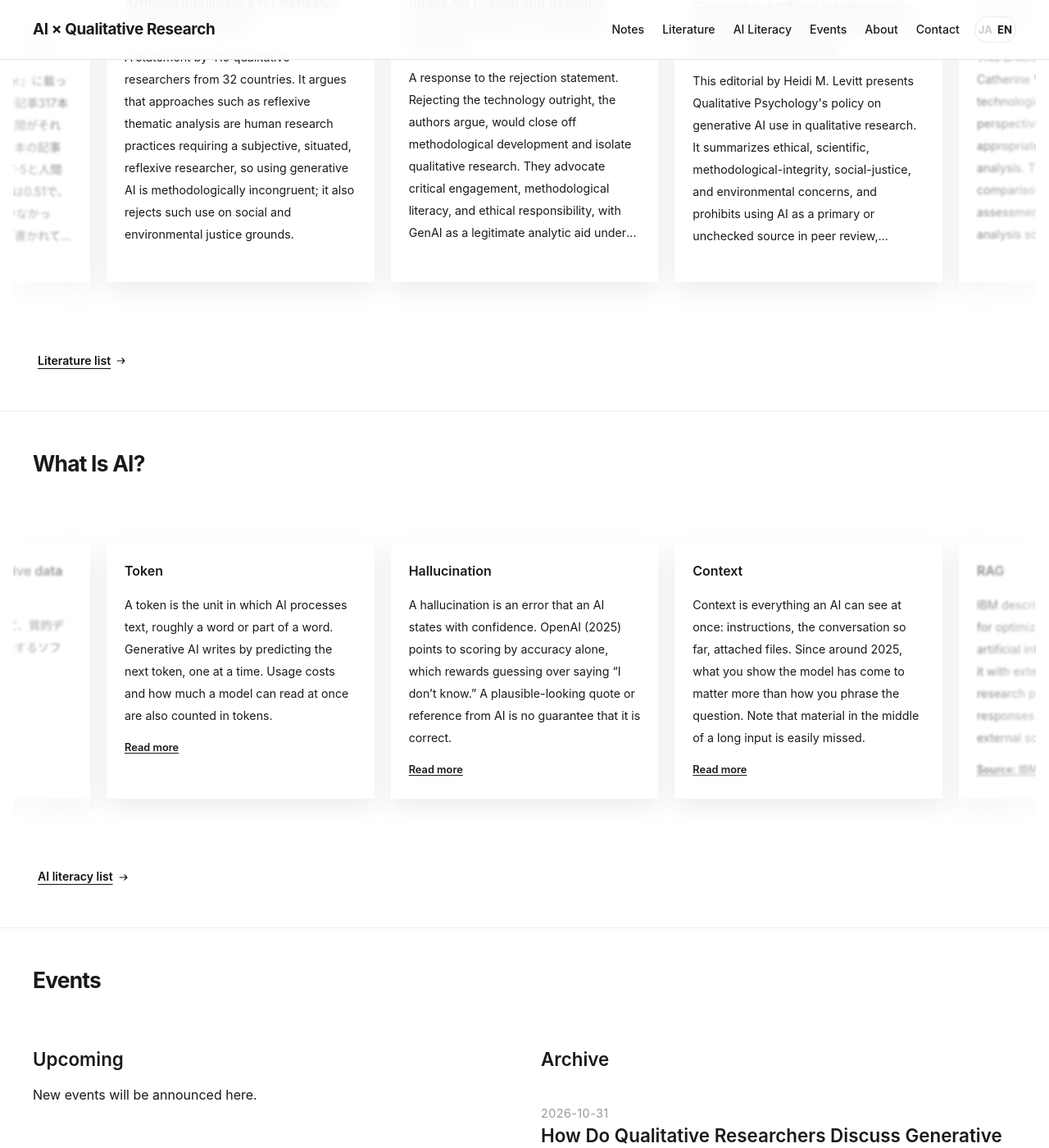
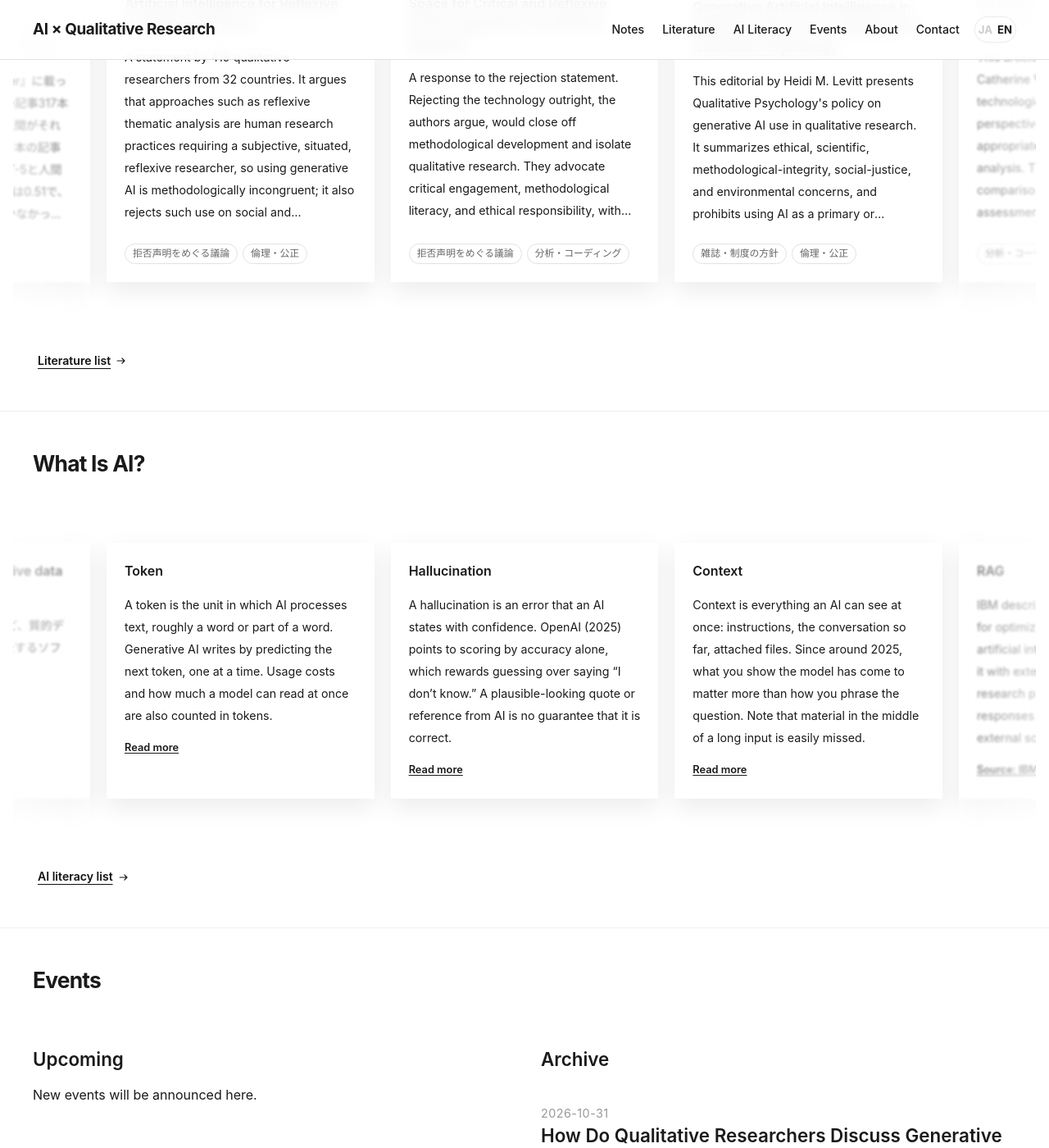
Before and after one commit to xuehaisheng/ai-qualitative-research, a Jekyll site: the page built from index.html, in a window 1280 px wide and 1400 px high, scrolled down 1705 px. Shown: the whole window at 82% size. Built offline with Jekyll 4.4.1, drawn with Linux system fonts in a browser that asks for light colours.

Commit message:
文献カードの最後の行に、テーマのタグを入れる
- New include paper-tags.html renders a paper's themes (from _data/papers.yml) as tags; used on both the hand-written featured cards and the generated ones.
- Tags sit at the bottom of the card; the summary's line count is now computed from the space between the title and the tags.
- Card children no longer shrink, so long titles are never squeezed when the summary is long.

Co-Authored-By: Claude Opus 5.5 <noreply@anthropic.com>
Claude-Session: https://claude.ai/code/session_01Lmg6w9NJRA6yGBV9Eynzga

```diff
--- /dev/null
+++ b/_includes/paper-tags.html
@@ -0,0 +1,4 @@
+{%- assign tag_paper = site.data.papers | where: 'id', include.id | first -%}
+{%- if tag_paper.themes and tag_paper.themes.size > 0 -%}
+<div class="card-tags">{% for tag in tag_paper.themes %}<span class="tag">{{ tag }}</span>{% endfor %}</div>
+{%- endif -%}
--- a/index.html
+++ b/index.html
@@ -63,32 +63,32 @@ This site aims to become more than an announcement page: a place where qualitati
 <div class="card-meta" data-bilingual="" data-en="Jowsey et al. (2025) / Qualitative Inquiry" data-ja="Jowsey et al. (2025) / Qualitative Inquiry">Jowsey et al. (2025) / Qualitative Inquiry</div>
 <h3><a class="card-title-link" href="{{ '/papers/' | relative_url }}#jowsey2025reject" data-bilingual="" data-en="We Reject the Use of Generative Artificial Intelligence for Reflexive Qualitative Research" data-ja="We Reject the Use of Generative Artificial Intelligence for Reflexive Qualitative Research">We Reject the Use of Generative Artificial Intelligence for Reflexive Qualitative Research</a></h3>
 <p data-bilingual="" data-en="A statement by 419 qualitative researchers from 32 countries. It argues that approaches such as reflexive thematic analysis are human research practices requiring a subjective, situated, reflexive researcher, so using generative AI is methodologically incongruent; it also rejects such use on social and environmental justice grounds." data-ja="32か国419名の質的研究者による拒否声明である。再帰的テーマ分析などは、主観をもち、位置づけられた研究者が行う人間の研究実践であり、生成AIの使用は方法論的に一致しないとする。さらに社会正義と環境正義の観点からも、再帰的質的研究での生成AIの使用を拒否している。">32か国419名の質的研究者による拒否声明である。再帰的テーマ分析などは、主観をもち、位置づけられた研究者が行う人間の研究実践であり、生成AIの使用は方法論的に一致しないとする。さらに社会正義と環境正義の観点からも、再帰的質的研究での生成AIの使用を拒否している。</p>
-
+{% include paper-tags.html id="jowsey2025reject" %}
 </article><article class="card glass-card note-card lit-preview-card">
 <div class="card-meta" data-bilingual="" data-en="Friese et al. (2026) / Qualitative Inquiry" data-ja="Friese et al. (2026) / Qualitative Inquiry">Friese et al. (2026) / Qualitative Inquiry</div>
 <h3><a class="card-title-link" href="{{ '/papers/' | relative_url }}#friese2026" data-bilingual="" data-en="Beyond Binary Positions: Making Space for Critical and Reflexive GenAI Integration in Qualitative Research" data-ja="Beyond Binary Positions: Making Space for Critical and Reflexive GenAI Integration in Qualitative Research">Beyond Binary Positions: Making Space for Critical and Reflexive GenAI Integration in Qualitative Research</a></h3>
 <p data-bilingual="" data-en="A response to the rejection statement. Rejecting the technology outright, the authors argue, would close off methodological development and isolate qualitative research. They advocate critical engagement, methodological literacy, and ethical responsibility, with GenAI as a legitimate analytic aid under the researcher's direction, like CAQDAS." data-ja="拒否声明への応答である。技術を全面的に拒否することは、方法の発展を閉ざし、質的研究をより広い認識論的発展から孤立させると論じる。批判的関与、方法論的リテラシー、倫理的責任にもとづく立場を提唱し、研究者が主導・管理するかぎり、生成AIはCAQDASと同じく正当な分析支援になりうるとする。">拒否声明への応答である。技術を全面的に拒否することは、方法の発展を閉ざし、質的研究をより広い認識論的発展から孤立させると論じる。批判的関与、方法論的リテラシー、倫理的責任にもとづく立場を提唱し、研究者が主導・管理するかぎり、生成AIはCAQDASと同じく正当な分析支援になりうるとする。</p>
-
+{% include paper-tags.html id="friese2026" %}
 </article><article class="card glass-card note-card lit-preview-card">
 <div class="card-meta" data-bilingual="" data-en="Levitt (2026) / February 2026 issue" data-ja="Levitt (2026) / 2026年2月掲載">Levitt (2026) / 2026年2月掲載</div>
 <h3><a class="card-title-link" href="{{ '/papers/' | relative_url }}#levitt2026" data-bilingual="" data-en="A Consideration of the Ethics and Methodological Integrity of Generative Artificial Intelligence in Qualitative Research: Guidelines for Qualitative Psychology" data-ja="A Consideration of the Ethics and Methodological Integrity of Generative Artificial Intelligence in Qualitative Research: Guidelines for Qualitative Psychology">A Consideration of the Ethics and Methodological Integrity of Generative Artificial Intelligence in Qualitative Research: Guidelines for Qualitative Psychology</a></h3>
 <p data-bilingual="" data-en="This editorial by Heidi M. Levitt presents Qualitative Psychology's policy on generative AI use in qualitative research. It summarizes ethical, scientific, methodological-integrity, social-justice, and environmental concerns, and prohibits using AI as a primary or unchecked source in peer review, literature review, method writing, data collection and analysis, reporting findings, interpretation, and citation searching, while offering limited guidance on translation and citation of AI-generated content." data-ja="Heidi M. Levitt による『Qualitative Psychology』の編集論文である。生成AIの利用が質的研究の倫理、科学性、方法論的整合性、社会的公正、環境面に及ぼす問題を整理し、同誌のAI利用方針を示している。査読、文献レビュー、方法記述、データ収集・分析、分析結果の記述、解釈などへのAI利用を禁じ、引用探索ではAIを唯一の、主要な、または未検証の情報源として用いることを禁じている。翻訳や文単位の修正には別の指針を示している。">Heidi M. Levitt による『Qualitative Psychology』の編集論文である。生成AIの利用が質的研究の倫理、科学性、方法論的整合性、社会的公正、環境面に及ぼす問題を整理し、同誌のAI利用方針を示している。査読、文献レビュー、方法記述、データ収集・分析、分析結果の記述、解釈などへのAI利用を禁じ、引用探索ではAIを唯一の、主要な、または未検証の情報源として用いることを禁じている。翻訳や文単位の修正には別の指針を示している。</p>
-
+{% include paper-tags.html id="levitt2026" %}
 </article><article class="card glass-card note-card lit-preview-card">
 <div class="card-meta" data-bilingual="" data-en="Nguyen &amp; Welch (2026) / online September 30, 2025" data-ja="Nguyen &amp; Welch (2026) / online 2025年9月30日">Nguyen &amp; Welch (2026) / online 2025年9月30日</div>
 <h3><a class="card-title-link" href="{{ '/papers/' | relative_url }}#nguyen2026orm" data-bilingual="" data-en="Generative Artificial Intelligence in Qualitative Data Analysis: Analyzing—Or Just Chatting?" data-ja="Generative Artificial Intelligence in Qualitative Data Analysis: Analyzing—Or Just Chatting?">Generative Artificial Intelligence in Qualitative Data Analysis: Analyzing—Or Just Chatting?</a></h3>
 <p data-bilingual="" data-en="This article by Duc Cuong Nguyen and Catherine Welch examines, from technological and methodological perspectives, whether generative AI is an appropriate tool for qualitative data analysis. Through their own evaluation, comparisons with existing studies, and assessment of AI features in qualitative-analysis software, the authors argue that LLM chatbots do not reliably perform searching, coding, interpretation of meaning, or theoretical abstraction, and that plausible-looking outputs themselves create epistemic risks." data-ja="Duc Cuong Nguyen と Catherine Welch による論文である。生成AIが質的データ分析に適した「分析ツール」なのかを、技術的・方法論的に検討している。著者らは、自らのデータ分析、既存研究との比較、質的分析ソフトのAI機能の検証を通じて、LLMチャットボットは検索、コーディング、意味解釈、理論的抽象化を安定して担うものではなく、もっともらしい応答が分析に見えること自体が認識論的リスクを生むと論じている。">Duc Cuong Nguyen と Catherine Welch による論文である。生成AIが質的データ分析に適した「分析ツール」なのかを、技術的・方法論的に検討している。著者らは、自らのデータ分析、既存研究との比較、質的分析ソフトのAI機能の検証を通じて、LLMチャットボットは検索、コーディング、意味解釈、理論的抽象化を安定して担うものではなく、もっともらしい応答が分析に見えること自体が認識論的リスクを生むと論じている。</p>
-
+{% include paper-tags.html id="nguyen2026orm" %}
 </article><article class="card glass-card note-card lit-preview-card">
 <div class="card-meta" data-bilingual="" data-en="Brailas (2025) / September 7, 2025" data-ja="Brailas (2025) / 2025年9月7日">Brailas (2025) / 2025年9月7日</div>
 <h3><a class="card-title-link" href="{{ '/papers/' | relative_url }}#brailas2025" data-bilingual="" data-en="Artificial Intelligence in Qualitative Research: Beyond Outsourcing Data Analysis to the Machine" data-ja="Artificial Intelligence in Qualitative Research: Beyond Outsourcing Data Analysis to the Machine">Artificial Intelligence in Qualitative Research: Beyond Outsourcing Data Analysis to the Machine</a></h3>
 <p data-bilingual="" data-en="This article by Alexios Brailas examines the possibilities and risks of AI-assisted qualitative psychological research from relational and social-constructionist epistemologies. It critiques the idea of AI as a neutral, objective analysis machine and treats AI outputs as mediations embedded in social, cultural, and technological contexts. The article proposes a framework for carefully positioning AI as a heuristic dialogue partner while preserving interpretation, contextual sensitivity, reflexivity, and informed consent." data-ja="Alexios Brailas による論文である。AI支援による質的心理学研究の可能性とリスクを、関係論的・社会構成主義的な認識論から検討している。AIを中立で客観的な分析機械として扱う発想を批判し、AIの出力を社会的・文化的・技術的文脈に埋め込まれた媒介として捉える。研究者の解釈、文脈感受性、反省性、インフォームド・コンセントを保ちながら、AIを発見的な対話相手として慎重に位置づける枠組みを提案している。">Alexios Brailas による論文である。AI支援による質的心理学研究の可能性とリスクを、関係論的・社会構成主義的な認識論から検討している。AIを中立で客観的な分析機械として扱う発想を批判し、AIの出力を社会的・文化的・技術的文脈に埋め込まれた媒介として捉える。研究者の解釈、文脈感受性、反省性、インフォームド・コンセントを保ちながら、AIを発見的な対話相手として慎重に位置づける枠組みを提案している。</p>
-
+{% include paper-tags.html id="brailas2025" %}
 </article><article class="card glass-card note-card lit-preview-card">
 <div class="card-meta" data-bilingual="" data-en="Sibeoni et al. (2026) / Qualitative Health Research" data-ja="Sibeoni et al. (2026) / Qualitative Health Research">Sibeoni et al. (2026) / Qualitative Health Research</div>
 <h3><a class="card-title-link" href="{{ '/papers/' | relative_url }}#sibeoni2026" data-bilingual="" data-en="AI and Qualitative Health Research: Working Through a Necessary Grieving Process" data-ja="AI and Qualitative Health Research: Working Through a Necessary Grieving Process">AI and Qualitative Health Research: Working Through a Necessary Grieving Process</a></h3>
 <p data-bilingual="" data-en="Using Kübler-Ross's five stages of grief, the authors map the field's tensions over AI and argue that what is at stake is qualitative researchers' identity itself. They propose practices such as collective prompt-writing and coding retreats for critical scrutiny of outputs." data-ja="キューブラー＝ロスの悲嘆の五段階（否認・怒り・取引・抑うつ・受容）を使って、AIをめぐる分野の緊張を描く。問われているのは効率ではなく、質的研究者としてのアイデンティティそのものだとし、集合的なプロンプト作成や、出力を批判的に点検する「コーディング・リトリート」などの実践を提案している。">キューブラー＝ロスの悲嘆の五段階（否認・怒り・取引・抑うつ・受容）を使って、AIをめぐる分野の緊張を描く。問われているのは効率ではなく、質的研究者としてのアイデンティティそのものだとし、集合的なプロンプト作成や、出力を批判的に点検する「コーディング・リトリート」などの実践を提案している。</p>
-
+{% include paper-tags.html id="sibeoni2026" %}
 </article>
 {% assign featured_dois = 'https://doi.org/10.1177/10778004261429393|https://doi.org/10.1177/10778004251401851|https://doi.org/10.1177/10497323261417237|https://doi.org/10.1037/qup0000353|https://doi.org/10.1177/10944281251377154|https://doi.org/10.3390/psycholint7030078' | split: '|' %}
 {% assign shelf_papers = site.data.papers | sort: 'id' %}
@@ -97,6 +97,7 @@ This site aims to become more than an announcement page: a place where qualitati
 <div class="card-meta">{{ paper.cite | escape }}</div>
 <h3><a class="card-title-link" href="{{ '/papers/' | relative_url }}#{{ paper.id }}">{{ paper.title | escape }}</a></h3>
 <p>{{ paper.summary | escape }}</p>
+{% include paper-tags.html id=paper.id %}
 </article>
 {% endunless %}{% endfor %}
 </div></div></div>
@@ -255,7 +256,10 @@ This site aims to become more than an announcement page: a place where qualitati
 .card-title-link:hover, .card-title-link:focus-visible { text-decoration-thickness: 2px; text-decoration-color: #111; }
 /* Paper cards: fixed height; the summary takes whatever space the title leaves (line count set by script). */
 .home-page .shelf-track > .lit-preview-card { display: flex; flex-direction: column; height: var(--card-h, 440px); }
+.home-page .shelf-track > .lit-preview-card > * { flex-shrink: 0; }
 .home-page .shelf-track > .lit-preview-card p { flex: none; margin-bottom: 0; }
+.home-page .shelf-track > .lit-preview-card .card-tags { display: flex; flex-wrap: wrap; gap: 6px; margin-top: auto; padding-top: 14px; }
+.home-page .shelf-track > .lit-preview-card .card-tags .tag { background: #fff; line-height: 1.6; }
 .shelf-viewport:focus-visible { outline: 2px solid #111; outline-offset: 3px; }
 /* Touch devices: the browser's own scrolling (runs off the main thread, not throttled in Low Power Mode). */
 .shelf-ready.shelf-native .shelf-viewport { overflow-x: auto; overflow-y: hidden; cursor: auto; scroll-snap-type: x mandatory; scroll-padding-inline: calc(var(--peek) + var(--gap)); scrollbar-width: none; -webkit-overflow-scrolling: touch; }
```
Also changed, not shown: other parts of index.html (+3 -1 lines).
